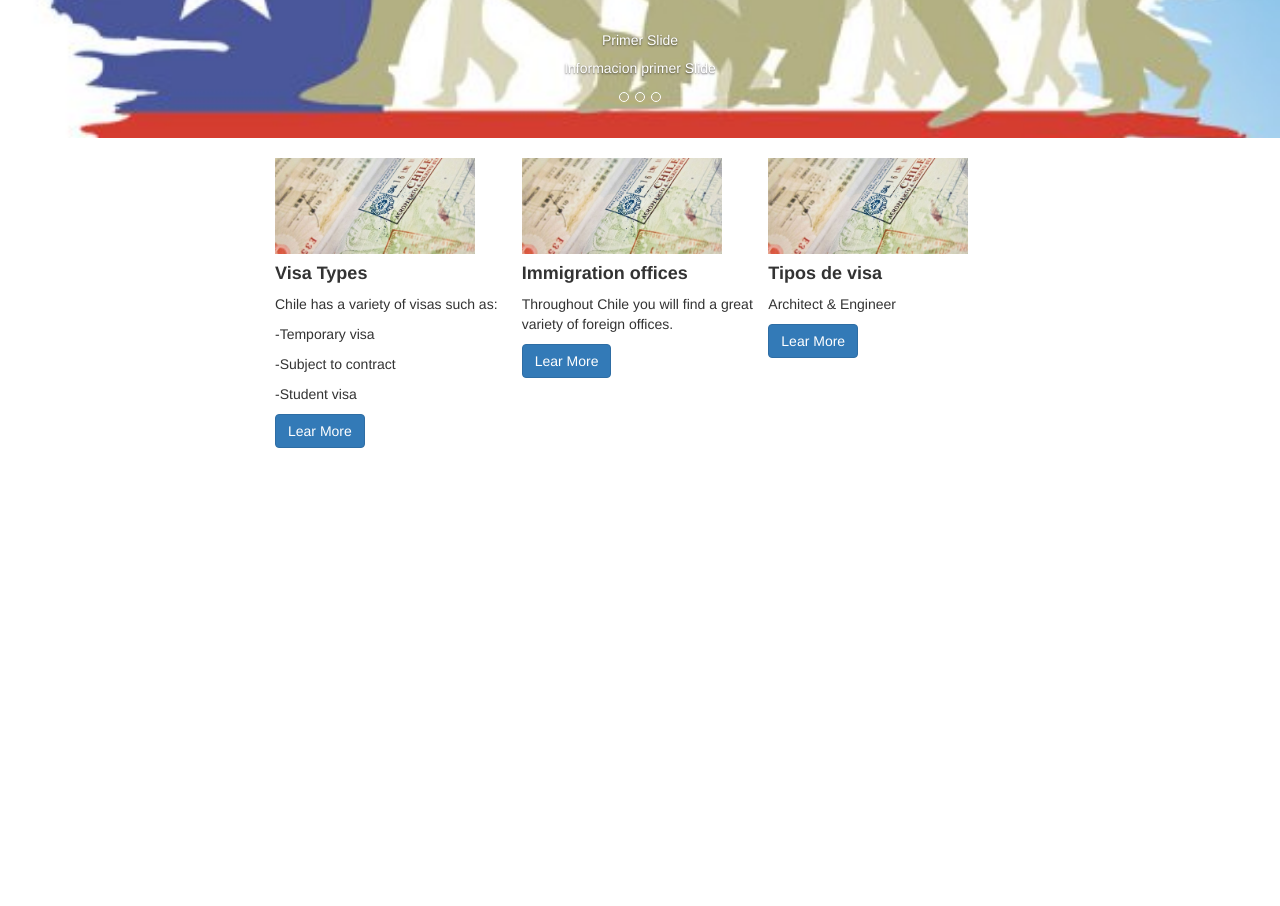
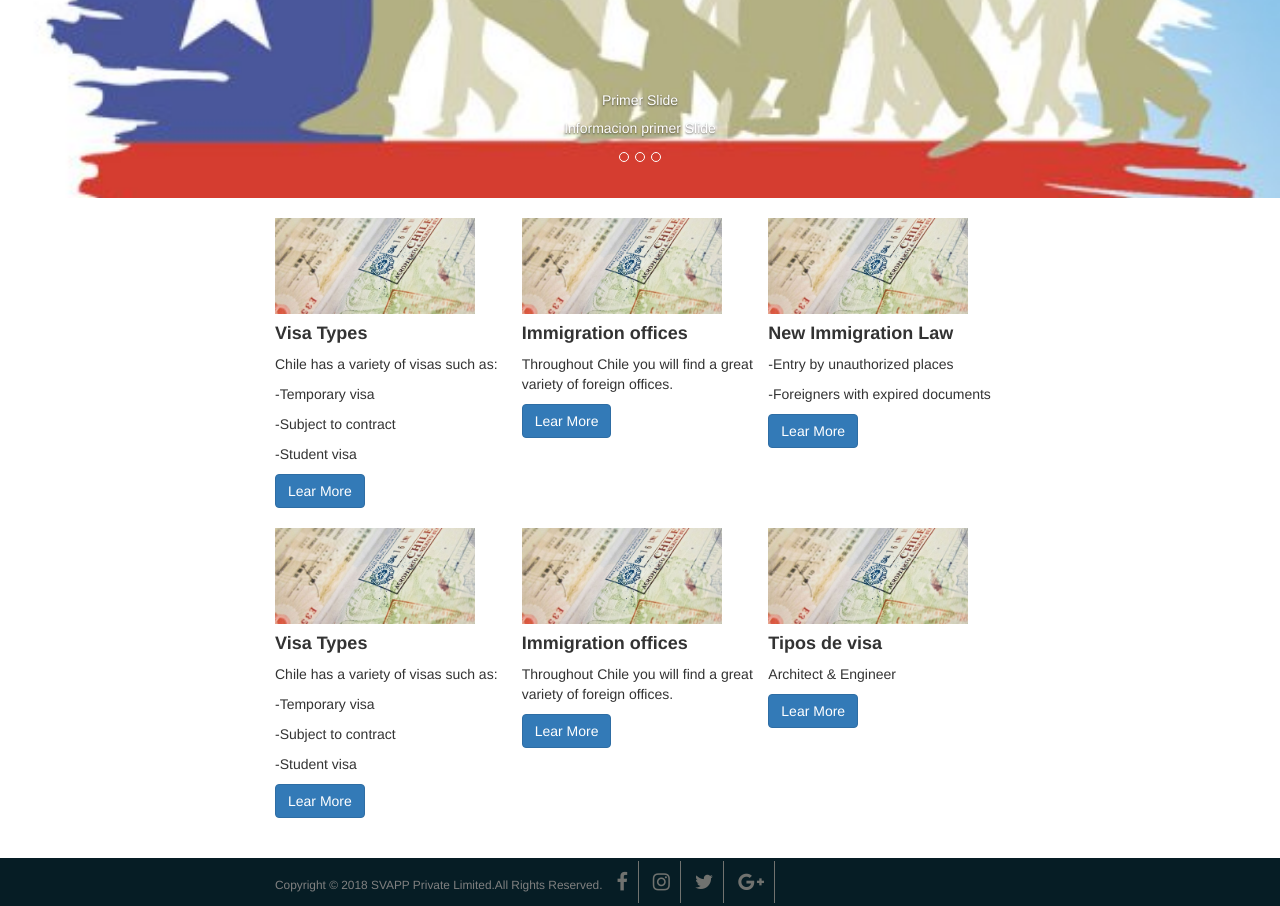
Before and after one commit to Patridiazr/ITFAIR, a plain HTML site: page Service.html in a window 1280 px wide. Shown: the part 334-1240 px from the top of the page. Before the commit the page ends 800 px from the top, so only its background shows below. Drawn offline with nearby package versions, Linux system fonts and the light colour scheme.

Commit message:
tarjetas de servicios

```diff
--- a/Service.html
+++ b/Service.html
@@ -4,6 +4,7 @@
     <meta charset="UTF-8">
     <meta name="viewport" content="width=device-width, initial-scale=1, shrink-to-fit=no">
     <meta http-equiv="X-UA-Compatible" content="ie=edge">
+    <link href="https://maxcdn.bootstrapcdn.com/font-awesome/4.4.0/css/font-awesome.min.css" rel="stylesheet"/>
     <link rel="stylesheet" href="css/bootstrap.css">
     <link rel="stylesheet" href="css/bootstrap.min.css">
     <link rel="stylesheet" href="css/flexboxgrid.css" type="text/css">
@@ -19,7 +20,7 @@
             <ul class="nav navbar-nav">
                 <li><a href="#">Home</a></li>
                 <li class="active" ><a href="#">Services</a></li>
-                <li><a href="#">Contact Us</a></li>
+                <li><a href="contact.html">Contact Us</a></li>
                 <li><a href="#">Tourism</a></li>
             </ul>
              <ul class="nav navbar-nav navbar-right">
@@ -78,6 +79,41 @@
            <div class="col-md-4">
               <div class="card">
                 <img src="Imagenes/Pasaport.jpg" alt="Avatar" style="width:200px">
+                  <h4><b>New Immigration Law</b></h4>
+                  <p>-Entry by unauthorized places</p>
+                  <p>-Foreigners with expired documents</p>
+                  <a href="#" class="btn btn-primary">Lear More</a>
+             </div>
+             </div>
+        </div>
+        </div>
+      </div>
+    </div>
+    <br>
+    <div class="container">
+      <div class="row">
+      <div class="col-md-4">
+          <div class="card">
+              <img src="Imagenes/Pasaport.jpg" alt="Avatar" style="width:200px">
+                <h4><b>Visa Types</b></h4>
+                <p> Chile has a variety of visas such as:</p>
+                <p> -Temporary visa</p>
+                <p> -Subject to contract</p>
+                <p> -Student visa</p>
+                <a href="#" class="btn btn-primary">Lear More</a>
+          </div>
+          </div>
+          <div class="col-md-4">
+            <div class="card">
+              <img src="Imagenes/Pasaport.jpg" alt="Avatar" style="width:200px">
+                <h4><b>Immigration offices</b></h4>
+                <p>Throughout Chile you will find a great variety of foreign offices.</p>
+                <a href="#" class="btn btn-primary">Lear More</a>
+           </div>
+           </div>
+           <div class="col-md-4">
+              <div class="card">
+                <img src="Imagenes/Pasaport.jpg" alt="Avatar" style="width:200px">
                   <h4><b>Tipos de visa</b></h4>
                   <p>Architect & Engineer</p>
                   <a href="#" class="btn btn-primary">Lear More</a>
@@ -87,10 +123,17 @@
         </div>
       </div>
     </div>
-
-    <footer>
-
-    </footer>
+    <br>
+    <br>
+    <footer class="footer" >
+      <div class="container text-left" >
+          <small style="color:grey" class="copyright">Copyright &copy 2018 SVAPP Private Limited.All Rights Reserved.</small>
+          <a href="#"><i class="fa fa-facebook" ></i></a>
+          <a href="#"><i class="fa fa-instagram"></i></a>
+          <a href="#"><i class="fa fa-twitter"></i></a>
+          <a href="#"><i class="fa fa-google-plus"></i></a>
+      </div>
+  </footer>
 
 
   <script src="js/jquery-3.3.1.js"></script>
--- a/css/estilo.css
+++ b/css/estilo.css
@@ -23,7 +23,27 @@ body{
 .card{
     border-right-color: yellow;
 }
-/* .carousel-inner img {
+.carousel-inner img {
     width: 100%;
     max-height: 460px;
-} */
+}
+
+.footer {
+    background: #061D25;
+    padding: 10px 0;
+
+  }
+  .footer a {
+    color: #70726F;
+    font-size: 20px;
+    padding: 10px;
+    border-right: 1px solid #70726F;
+    transition: all .5s ease;
+
+  }
+  .footer a:first-child {
+    border-left: 1px solid #70726F;
+  }
+  .footer a:hover {
+    color: white;
+  }
```
